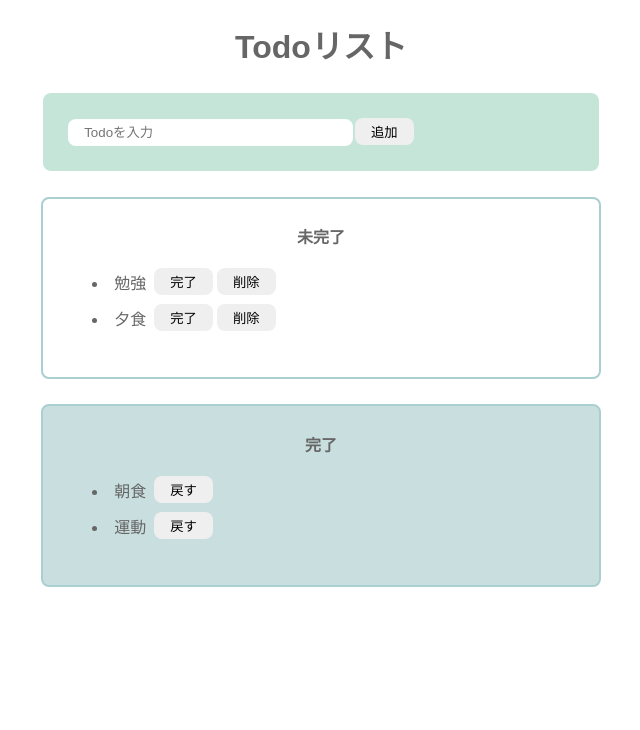
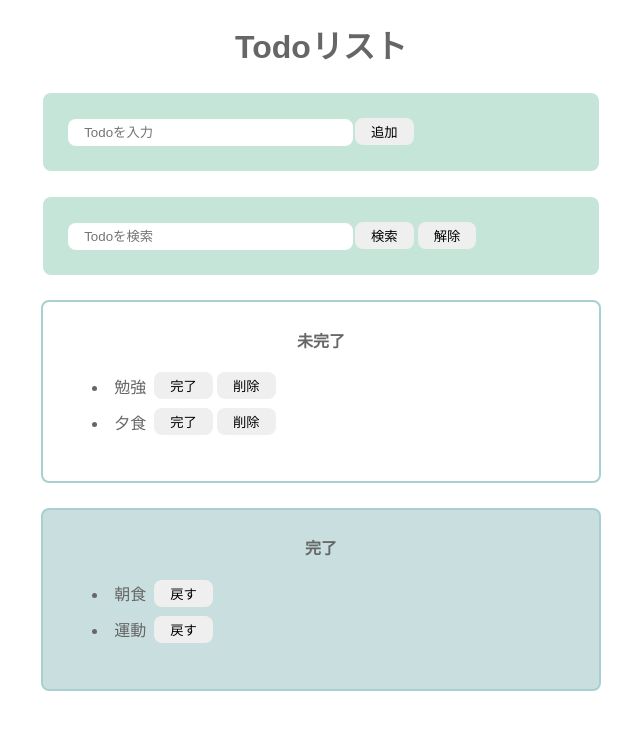
Before and after one commit to Chayney/react-todo, a React app: page / in a window 1280 px wide. Shown: the top 730 px of the page, without its empty margins (319-959 px from the left). Built offline with nearby package versions, Linux system fonts and the light colour scheme.

Commit message:
検索機能の追加

```diff
--- a/src/Todo.jsx
+++ b/src/Todo.jsx
@@ -1,16 +1,23 @@
 import React, { StrictMode } from 'react';
 import './styles.css';
 import { useState } from 'react';
+import { useEffect } from 'react';
 import { InputTodo } from './components/InputTodo.jsx';
 import { IncompleteTodo } from './components/IncompleteTodo.jsx';
 import { CompleteTodo } from './components/CompleteTodo.jsx';
+import { SearchTodo } from './components/SearchTodo.jsx';
 
 export const Todo = () => {
     const [todoText, setTodoText] = useState('');
     const [incompleteTodos, setIncompleteTodos] = useState(['勉強', '夕食']);
     const [completeTodos, setCompleteTodos] = useState(['朝食', '運動']);
+    const [searchText, setSearchText] = useState('');
+    const [searchKeyword, setSearchKeyword] = useState('');
+    const [isReset, setIsReset] = useState(false);
+
 
     const onChangeTodoText = (event) => setTodoText(event.target.value);
+    const onChangeSearchText = (event) => setSearchText(event.target.value);
     const onClickAdd = () => {
         if (todoText === '') return;
         const newTodos = [...incompleteTodos, todoText];
@@ -36,11 +43,40 @@ export const Todo = () => {
         setCompleteTodos(newCompleteTodos);
         setIncompleteTodos(newIncompleteTodos);
     }
+    const onClickSearch = () => {
+        if (searchText === '') return;
+        setSearchKeyword(searchText);
+    }
+    const onClickReset = () => {
+        setSearchText('');
+        setSearchKeyword('');
+        setIsReset(true);
+    };
+    useEffect(() => {
+        if (isReset) {
+            console.log("リセット処理が実行されました");
+            setIsReset(false);
+        }
+    }, [isReset]);
+    const filteredIncompleteTodos = incompleteTodos.filter((todo) =>
+        todo.toLowerCase().includes(searchKeyword.toLowerCase())
+    );
+    const filteredCompleteTodos = completeTodos.filter((todo) =>
+        todo.toLowerCase().includes(searchKeyword.toLowerCase())
+    );
+
+    const limitTotalTodos = incompleteTodos.length + completeTodos.length >= 50;
     return (
         <>
-            <InputTodo todoText={todoText} onChange={onChangeTodoText} onClick={onClickAdd} />
-            <IncompleteTodo todos={incompleteTodos} onClickComplete={onClickComplete} onClickDelete={onClickDelete} />
-            <CompleteTodo todos={completeTodos} onClickBack={onClickBack} />
+            <InputTodo todoText={todoText} onChange={onChangeTodoText} onClick={onClickAdd} disabled={limitTotalTodos} />
+            {limitTotalTodos && (
+                <p className="error">
+                    登録出来るTodoは50個までです。
+                </p >
+            )}
+            <SearchTodo searchText={searchText} onChange={onChangeSearchText} onClick={onClickSearch} onReset={onClickReset} />
+            <IncompleteTodo todos={filteredIncompleteTodos} onClickComplete={onClickComplete} onClickDelete={onClickDelete} />
+            <CompleteTodo todos={filteredCompleteTodos} onClickBack={onClickBack} />
         </>
     )
 }
--- /dev/null
+++ b/src/components/SearchTodo.jsx
@@ -0,0 +1,11 @@
+import React, { StrictMode } from 'react';
+export const SearchTodo = (props) => {
+    const { searchText, onChange, onClick, onReset } = props;
+    return (
+        <div className="input-area">
+            <input placeholder="Todoを検索" value={searchText} onChange={onChange} />
+            <button onClick={onClick}>検索</button>
+            <button onClick={onReset}>解除</button>
+        </div>
+    )
+}
```
